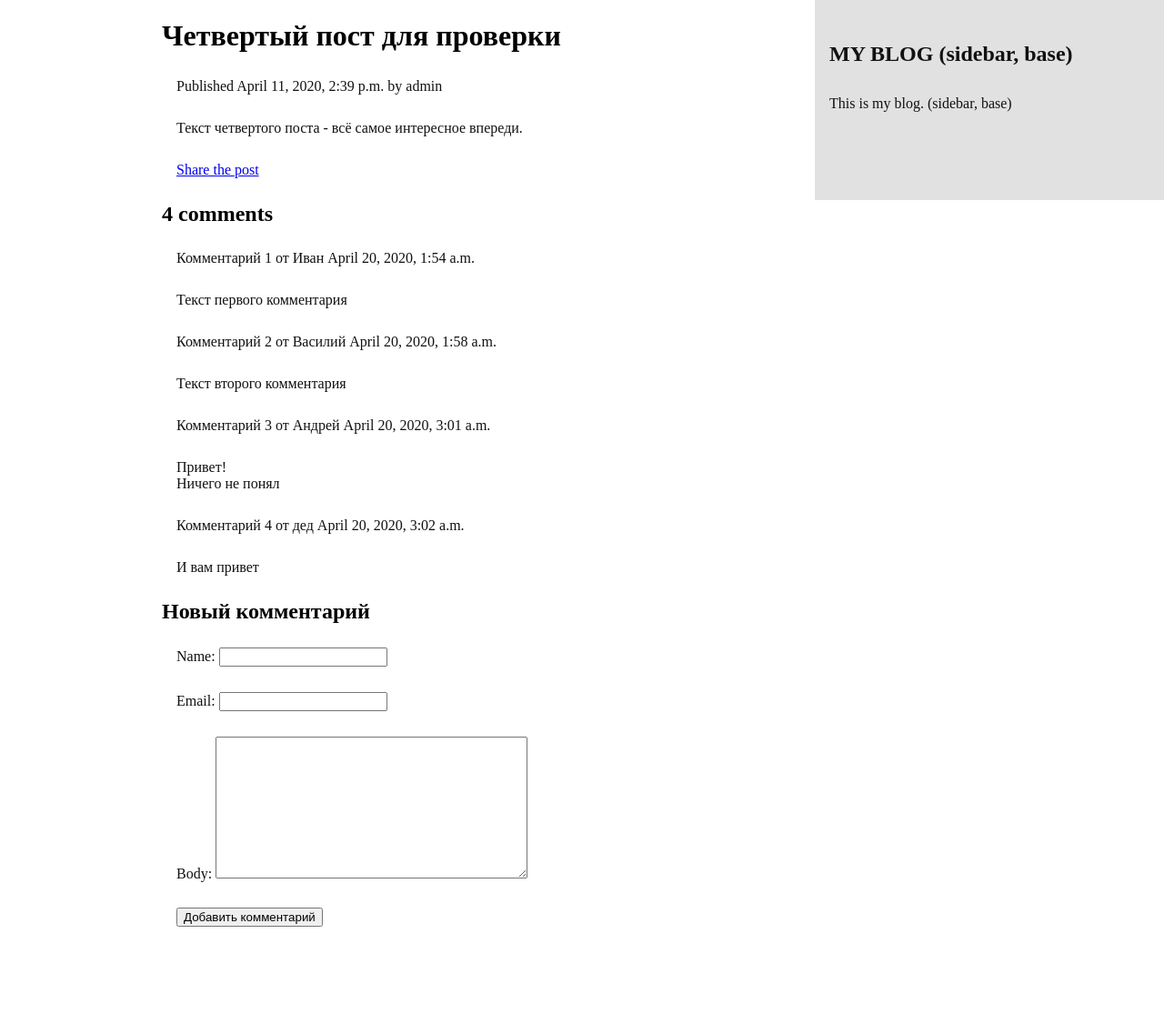
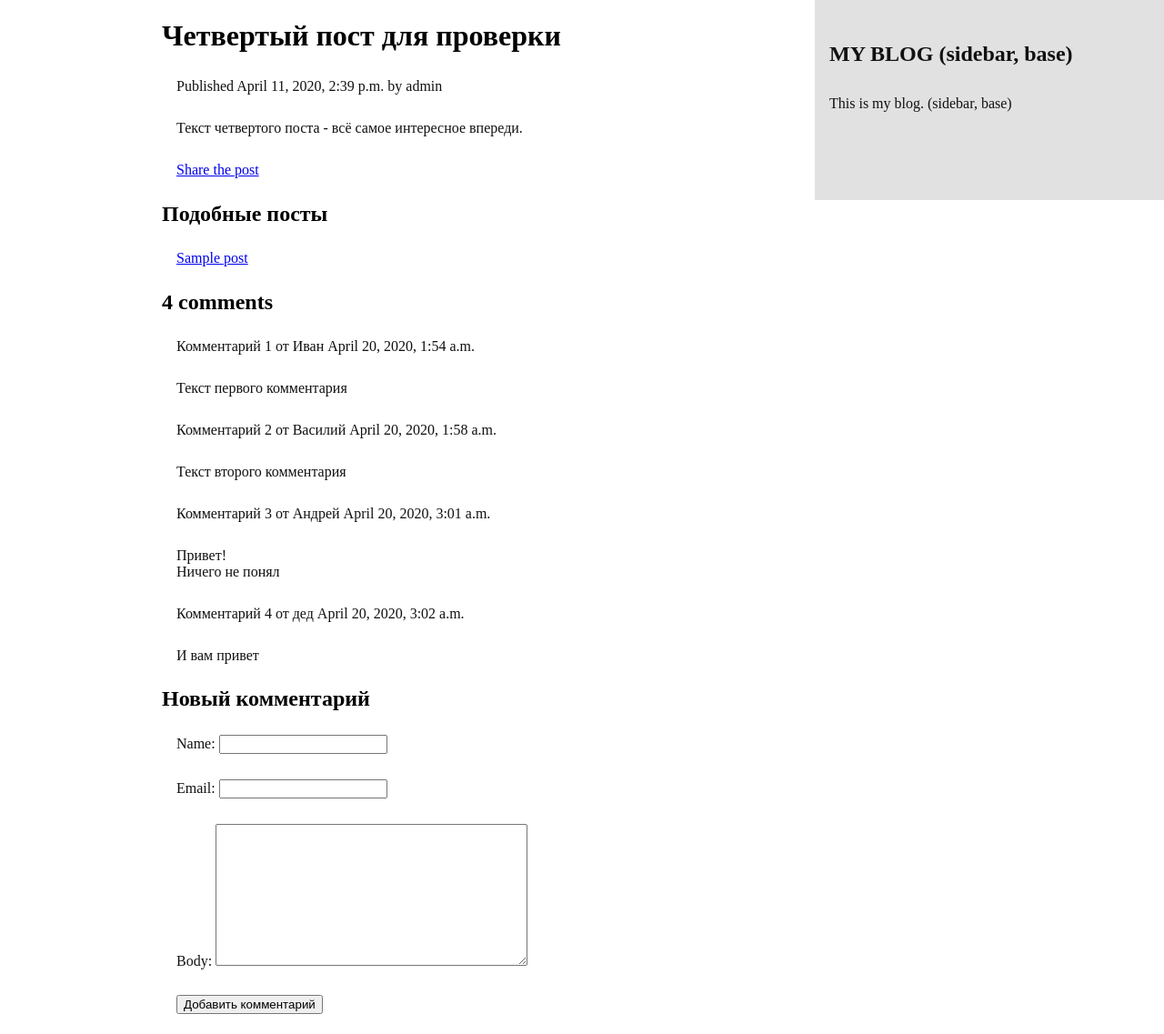
Before and after one commit to NineMan/DjangoExamples, a Django app: template mysite/templates/blog/post/detail.html in a window 1280 px wide. Shown: the whole page at 91% size. Before the commit the page ends 1019 px from the top, so only its background shows below. Run offline with Django 3.2, Linux system fonts and the light colour scheme; data comes from the database, SQL or seed files in the repository; both versions use the stored data as it was after the commit; the template is opened without the code that fills it: values that come from a table or form of the project are taken from there, most other values are stand-ins (such as "Sample title", 1, 10 or a date in 2020).

Commit message:
2.3 Add tags to post Step3. Retrieving similar posts Comlex request

```diff
--- a/mysite/templates/blog/post/detail.html
+++ b/mysite/templates/blog/post/detail.html
@@ -8,9 +8,20 @@
         Published {{ post.publish }} by {{ post.author }}
     </p>
         {{ post.body|linebreaks }}
+
     <p>
         <a href="{% url 'blog:post_share' post_id=post.pk %}">Share the post</a>
     </p>
+
+    <h2>Подобные посты</h2>
+    {% for post in similar_posts %}
+        <p>
+            <a href="{{ post.get_absolute_url }}">{{ post.title }}</a>
+        </p>
+    {% empty %}
+        Подобных постов нет
+    {% endfor %}
+
     {% with comments.count as total_comments %}
         <h2>
             {{ total_comments }} comment{{ total_comments|pluralize }}
```
Also changed, not shown: mysite/blog/views.py (+14 -2 lines), mysite/db.sqlite3.
